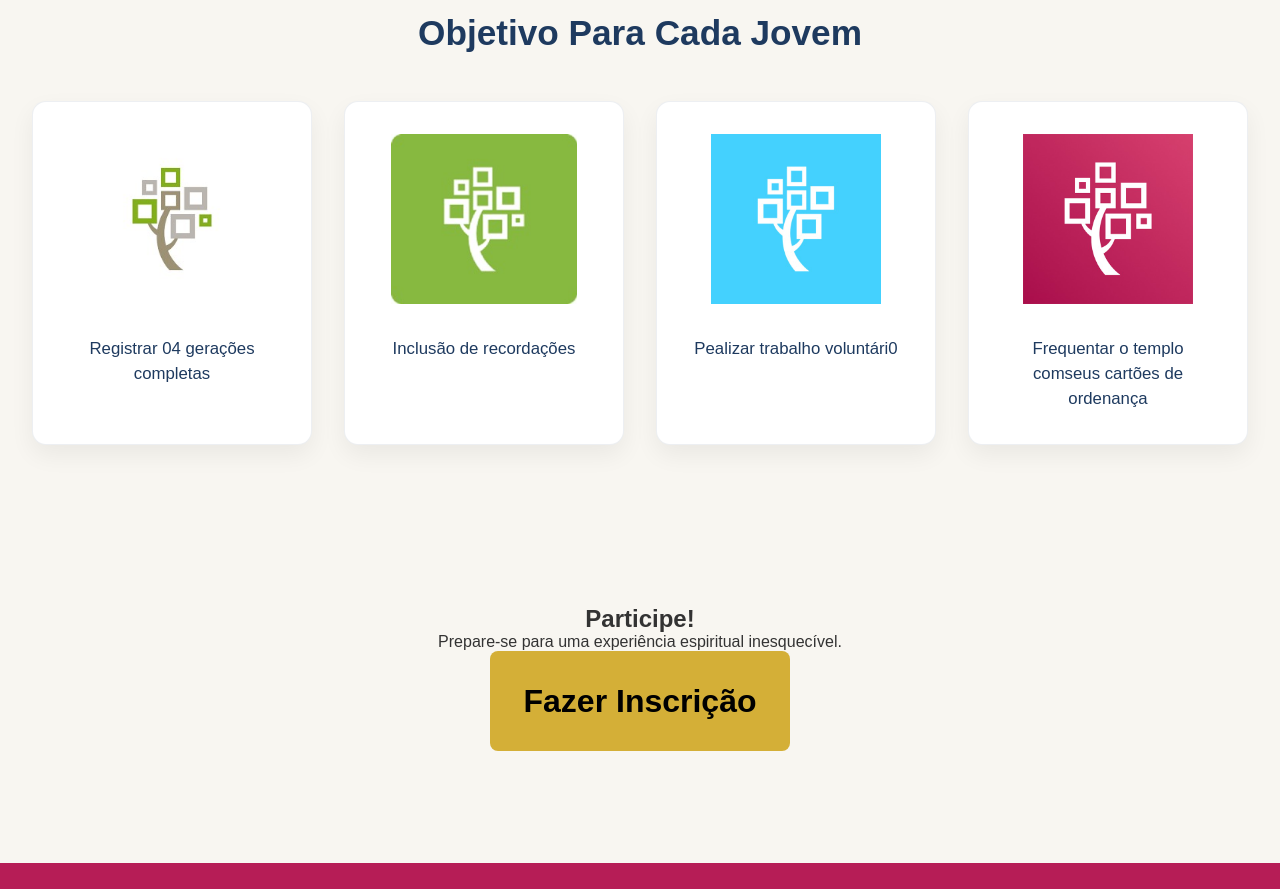
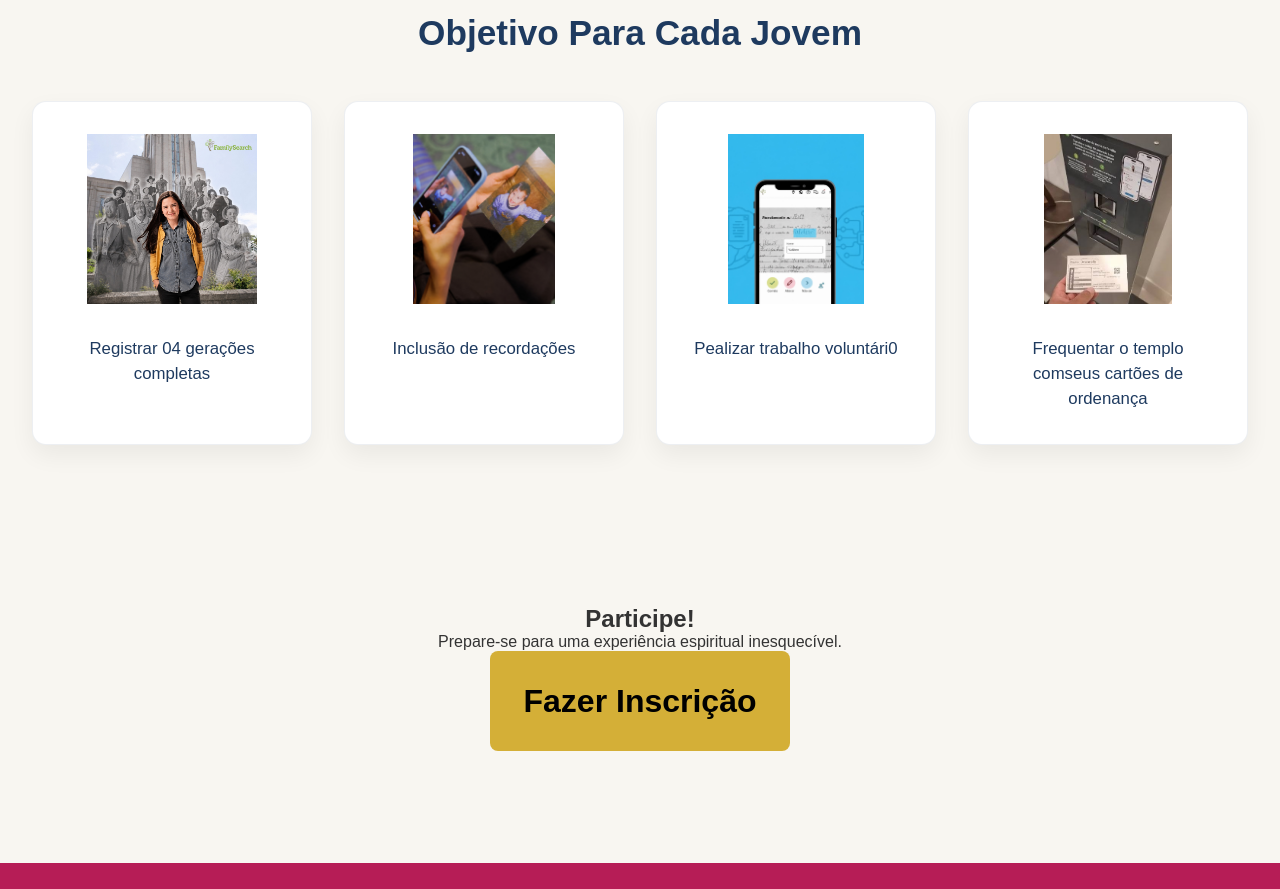
Before and after one commit to sampsonngobi/Confer-ncia-thf, a website built with Vite: page index.html in a window 1280 px wide. Shown: the part 2780-3669 px from the top of the page. Built offline with nearby package versions, Linux system fonts and the light colour scheme; files whose address does not match are found by name.

Commit message:
changed objectives images

```diff
--- a/index.html
+++ b/index.html
@@ -170,22 +170,22 @@
       <div class="highlight-grid">
 
         <div class="highlight">
-          <img src="/src/assets/images/logo-fs-white.jpeg" alt="temple image">
+          <img src="/src/assets/images/generations-image.jpeg" alt="temple image">
           <p>Registrar 04 gerações completas</p>
         </div>
 
         <div class="highlight">
-          <img src="/src/assets/images/logo-fs-green.jpeg" alt="temple image">
+          <img src="/src/assets/images/recordações.jpeg" alt="temple image">
           <p>Inclusão de recordações</p>
         </div>
 
         <div class="highlight">
-          <img src="/src/assets/images/logo-fs-blue.jpeg" alt="temple image">
+          <img src="/src/assets/images/voluntário.jpeg" alt="temple image">
           <p>Pealizar trabalho voluntári0 </p>
         </div>
 
         <div class="highlight">
-          <img src="/src/assets/images/logo-fs-pink.jpeg" alt="temple image">
+          <img src="/src/assets/images/cartões.jpeg" alt="temple image">
           <p>Frequentar o templo comseus cartões de ordenança</p>
         </div>
 
--- a/src/css/home.css
+++ b/src/css/home.css
@@ -246,6 +246,7 @@
     height: 170px;
     object-fit: contain;
     margin-bottom: 1rem;
+    border-radius: 10px;
 }
 
 .highlight p {
```
Also changed, not shown: src/assets/images/cartões.jpeg (added), src/assets/images/generations-image.jpeg (added), src/assets/images/recordações.jpeg (added), src/assets/images/voluntário.jpeg (added).
